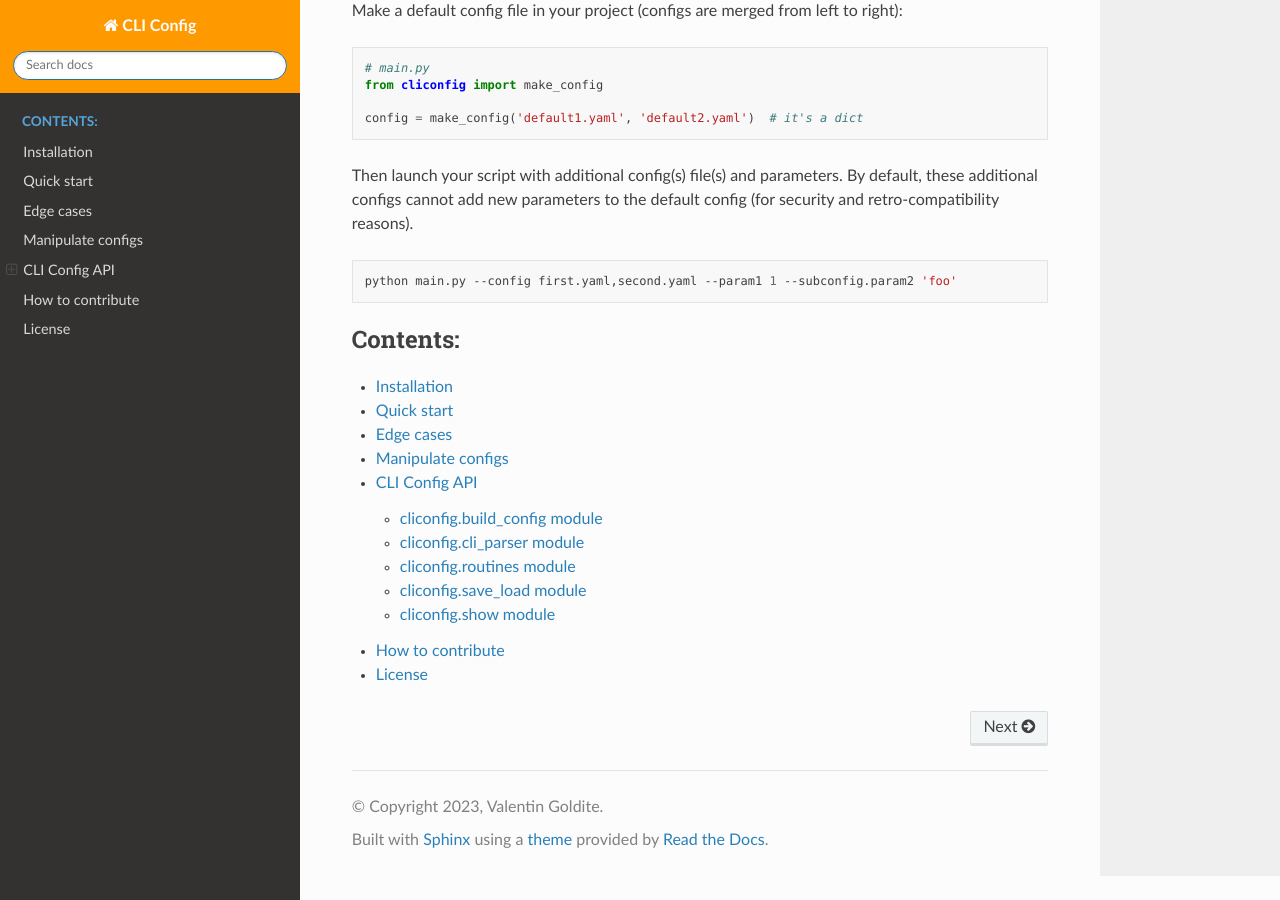
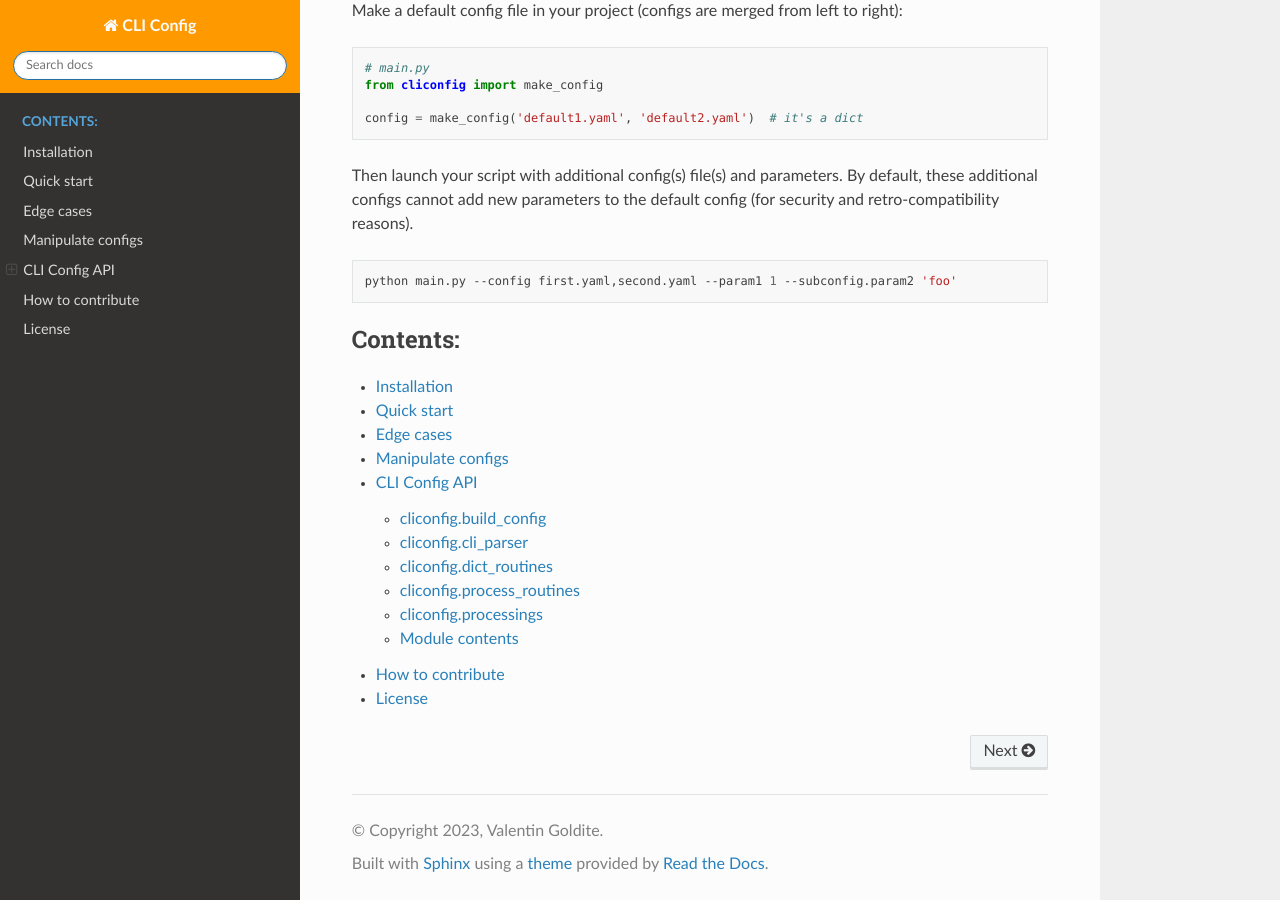
Before and after one commit to valentingol/cliconfig, a Sphinx documentation site: the page built from docs/index.rst, in a window 1280 px wide and 900 px high, scrolled down 520 px. Built offline with Sphinx 7.4.7 and the Read the Docs theme 2.0.0, drawn with Linux system fonts in a browser that asks for light colours; the version number could not be read and is left out.

Commit message:
📝 Update dict_routines and add processing to API

```diff
--- a/docs/cliconfig_api.rst
+++ b/docs/cliconfig_api.rst
@@ -1,42 +1,50 @@
 CLI Config API
 ==============
 
-cliconfig.build\_config module
-------------------------------
+cliconfig.build\_config
+-----------------------
 
 .. automodule:: cliconfig.build_config
    :members:
    :undoc-members:
    :show-inheritance:
 
-cliconfig.cli\_parser module
-----------------------------
+cliconfig.cli\_parser
+---------------------
 
 .. automodule:: cliconfig.cli_parser
    :members:
    :undoc-members:
    :show-inheritance:
 
-cliconfig.routines module
--------------------------
+cliconfig.dict\_routines
+------------------------
 
-.. automodule:: cliconfig.routines
+.. automodule:: cliconfig.dict_routines
    :members:
    :undoc-members:
    :show-inheritance:
 
-cliconfig.save\_load module
+cliconfig.process\_routines
 ---------------------------
 
-.. automodule:: cliconfig.save_load
+.. automodule:: cliconfig.process_routines
    :members:
    :undoc-members:
    :show-inheritance:
 
-cliconfig.show module
+cliconfig.processings
 ---------------------
 
-.. automodule:: cliconfig.show
+.. automodule:: cliconfig.processings
    :members:
    :undoc-members:
    :show-inheritance:
+
+Module contents
+---------------
+
+.. automodule:: cliconfig
+   :members:
+   :undoc-members:
+   :show-inheritance:
```
